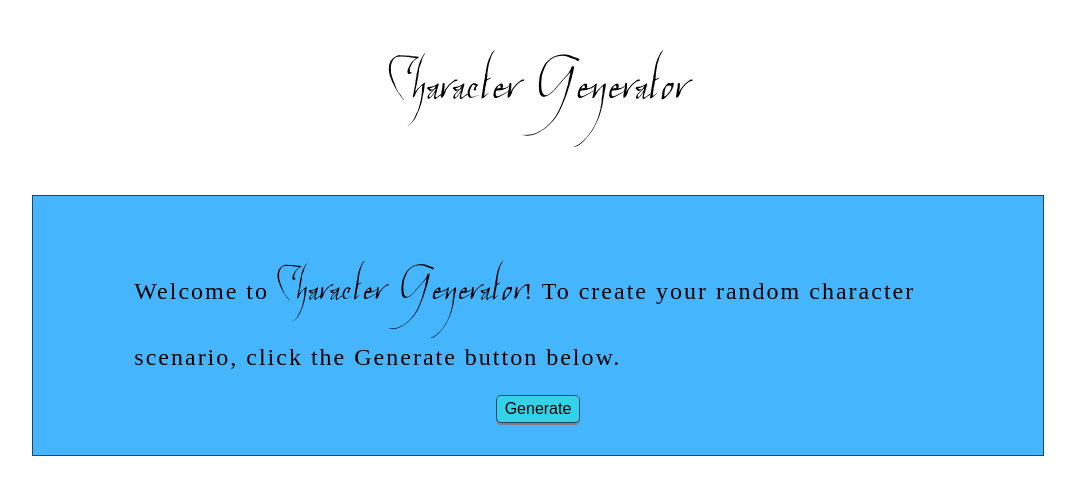
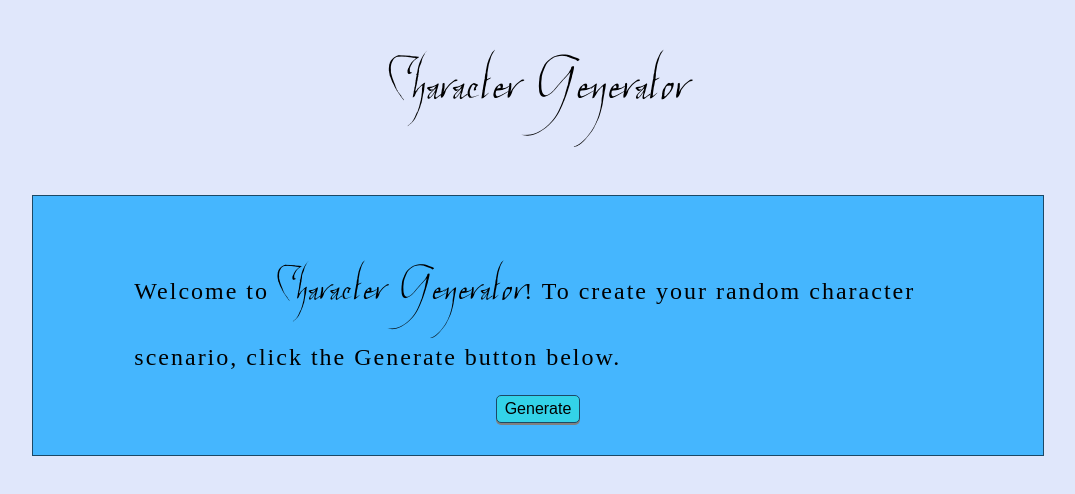
Before and after one commit to Daniel-Thompson-91/character_generator, a plain HTML site: page index.html in a window 1280 px wide. Shown: the whole page, without its empty margins (102-1177 px from the left). Drawn offline with Linux system fonts and the light colour scheme.

Commit message:
change html background-color

```diff
--- a/css/styles.css
+++ b/css/styles.css
@@ -9,7 +9,8 @@
 
 html {
   font-size: 16px;
-  letter-spacing: 2px;;
+  letter-spacing: 2px;
+  background-color: #E0E7FB;
 }
 
 /*Header*/
```
